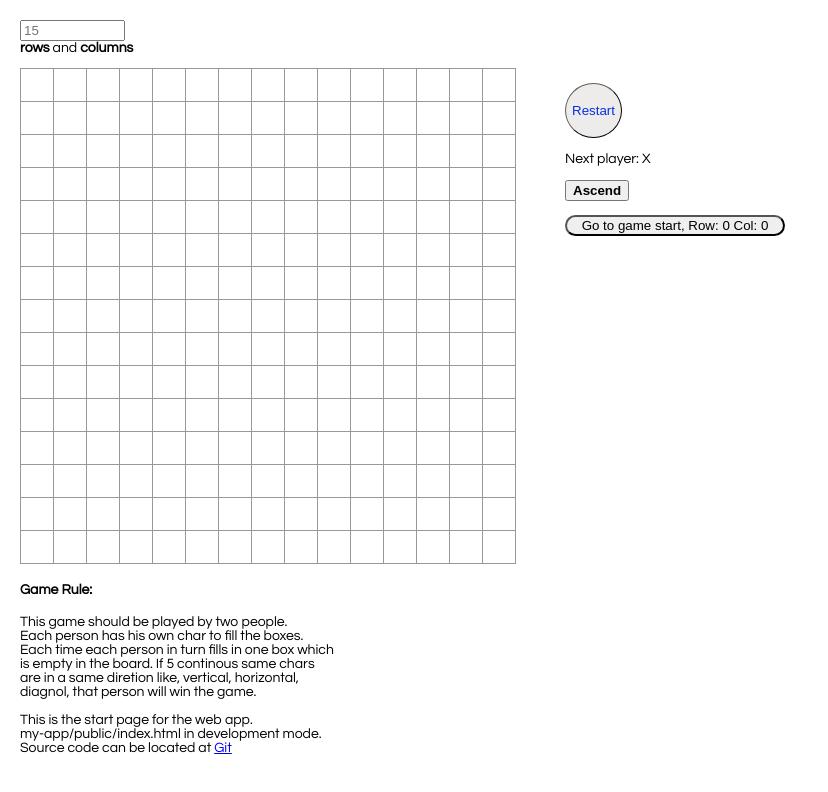
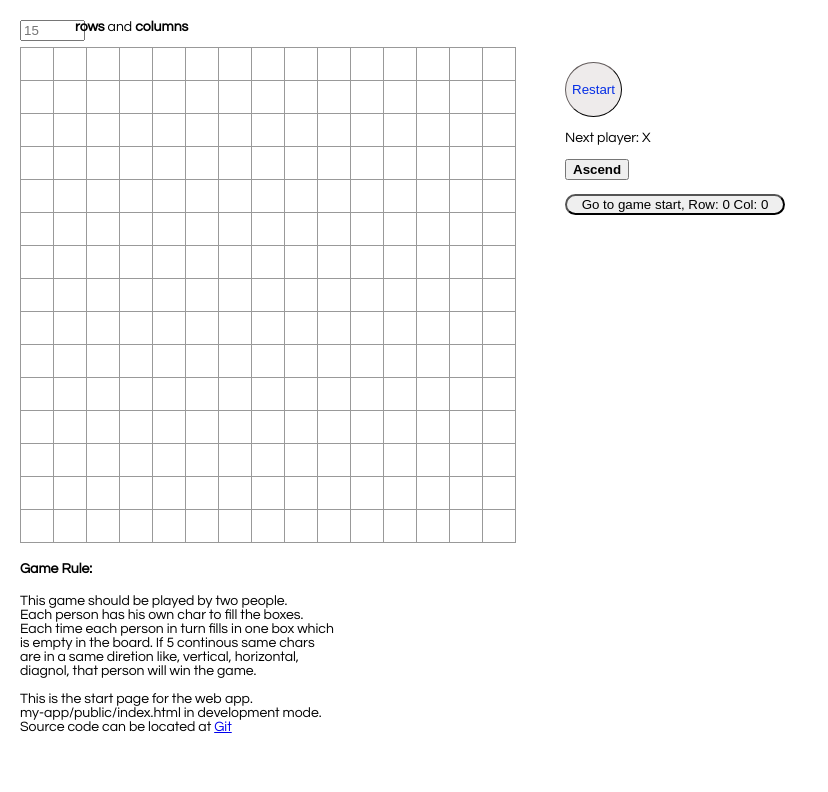
Before and after one commit to yongjiel/five_adjacent_chess, a React app: page / in a window 1280 px wide. Shown: the whole page, without its empty margins (0-828 px from the left). Built offline with nearby package versions, Linux system fonts and the light colour scheme.

Commit message:
Update css

```diff
--- a/package.json
+++ b/package.json
@@ -10,8 +10,8 @@
     "sass": "^1.63.2"
   },
   "scripts": {
-    "start": "react-scripts  start",
-    "build": "react-scripts build",
+    "start": "react-scripts  --openssl-legacy-provider start",
+    "build": "react-scripts  --openssl-legacy-provider build",
     "test": "react-scripts test --env=jsdom",
     "eject": "react-scripts eject"
   },
--- a/src/Game.js
+++ b/src/Game.js
@@ -393,7 +393,7 @@ class Game extends React.Component {
                 onChange={ this.updateInputValue.bind(this) }
                 onBlur={this.disableInput.bind(this)}
                 fixed={this.state.fixed}/>
-        </div>  <br/>
+        </div>  <br/> <br/>
         <div className="board">
           <div className="game-board" key={"Board1"} >
             <Board
--- a/src/index.css
+++ b/src/index.css
@@ -48,6 +48,7 @@ ol, ul {
 
 .board {
     display: flex;
+    flex-direction: row;
     align-items: flex-start;
     flex: 1;
 }
@@ -101,3 +102,4 @@ ol, ul {
   border-color: rgb(15, 14, 14);
 }
 /*@import '~bootstrap/scss/bootstrap.scss';*/
+span.rows { float: left; display: block; width: 33%; }
--- a/src/input_rows.js
+++ b/src/input_rows.js
@@ -27,8 +27,9 @@ function Rows(props) {
 
   var color = 'lightgrey';
   return (
+    <>
     <div className="rows" key={"rows1"}>
-      <span className="rows" key={"rows11"}>
+      <span className="rows" key={"rows11"} style={{width: `55px`}} >
       <form onSubmit={handleSubmit}>
       <input  placeholder={props.rows}
          id={"rows"}
@@ -36,15 +37,16 @@ function Rows(props) {
          ref={inputRef}
         //onChange={evt => props.onChange(evt)}
         onBlur={evt => props.onBlur(evt)}
-        size="10"
+        size="5"
         disabled={props.fixed? true : false}
         style={props.fixed? {backgroundColor: color} : {}}
       >
       </input>
       </form></span>
-      <span><b>rows</b> and <b>columns</b> </span>
+      <span className="rows" key={"rows12"}><b>rows</b> and <b>columns</b></span>
 
     </div>
+    </>
   );
 }
 
```
